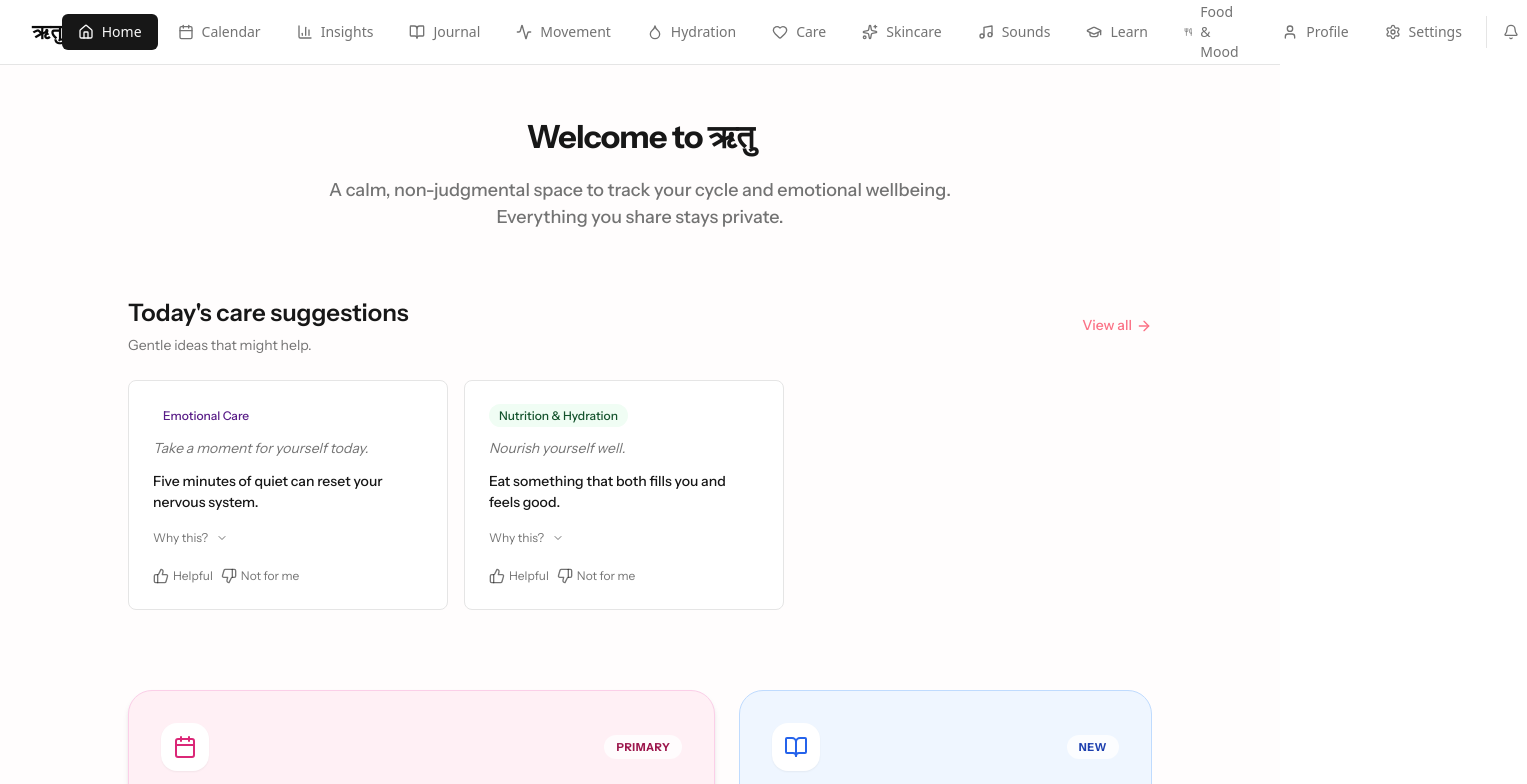
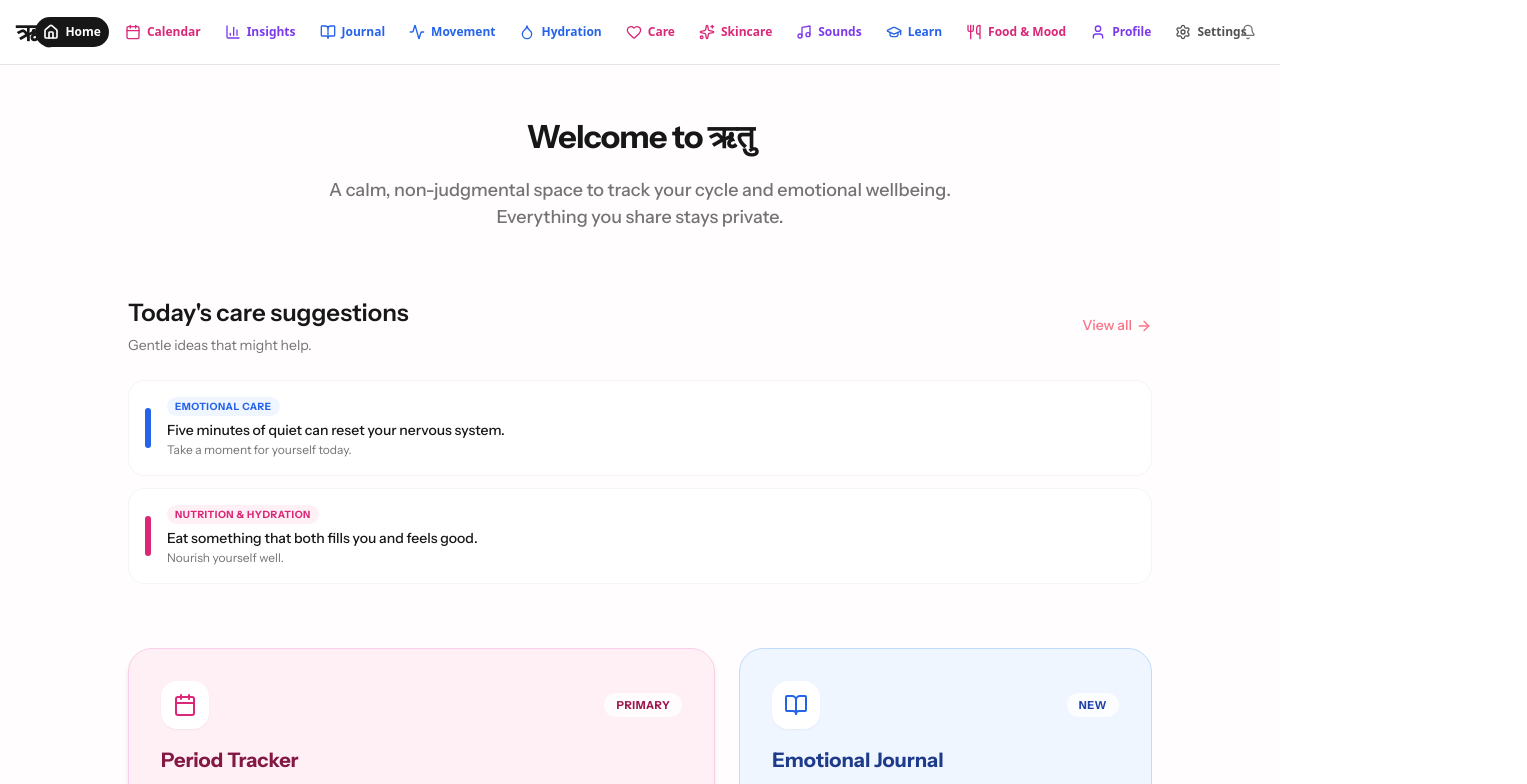
Before and after one commit to mishreesanura/period-tracking-webapp, a Next.js app: page / in a window 1280 px wide. Shown: the top 784 px of the page, 1527 px wide, since content can reach past the window. Built offline with nearby package versions, Linux system fonts and the light colour scheme.

Commit message:
home page colours added

```diff
--- a/components/care-suggestion-card.tsx
+++ b/components/care-suggestion-card.tsx
@@ -9,12 +9,14 @@ interface CareSuggestionCardProps {
   suggestion: CareSuggestion
   onFeedback?: (feedback: CareFeedback) => void
   compact?: boolean
+  variant?: 'card' | 'notification'
 }
 
 export function CareSuggestionCard({
   suggestion,
   onFeedback,
   compact = false,
+  variant = 'card',
 }: CareSuggestionCardProps) {
   const [expanded, setExpanded] = useState(false)
   const [feedback, setFeedback] = useState<boolean | null>(null)
@@ -22,31 +24,126 @@ export function CareSuggestionCard({
     'not-relevant' | 'too-basic' | 'dont-want-category' | null
   >(null)
 
-  const categoryColor = getCategoryColor(suggestion.category)
   const categoryLabel = getCategoryLabel(suggestion.category)
+
+  // Map categories to feature feature themes (Pink, Blue, Violet)
+  const getThemeColors = (category: string) => {
+    switch (category) {
+      case 'nutrition': // Feature: Food & Mood (Pink)
+        return {
+          bg: 'bg-[#FFF0F5]',
+          text: 'text-[#DB2777]',
+          dot: 'bg-[#DB2777]',
+          badge: 'bg-[#FFF0F5] text-[#DB2777]'
+        }
+      case 'physical-care': // Feature: Movement (Blue)
+         return {
+          bg: 'bg-[#EFF6FF]',
+          text: 'text-[#2563EB]',
+          dot: 'bg-[#2563EB]',
+          badge: 'bg-[#EFF6FF] text-[#2563EB]'
+        }
+      case 'rest': // Feature: Sounds (Violet)
+        return {
+          bg: 'bg-[#F5F3FF]',
+          text: 'text-[#7C3AED]',
+          dot: 'bg-[#7C3AED]',
+          badge: 'bg-[#F5F3FF] text-[#7C3AED]'
+        }
+      case 'emotional-care': // Feature: Journal (Blue)
+      case 'mental-checkin':
+        return {
+          bg: 'bg-[#EFF6FF]',
+          text: 'text-[#2563EB]',
+          dot: 'bg-[#2563EB]',
+          badge: 'bg-[#EFF6FF] text-[#2563EB]'
+        }
+      default:
+        return {
+          bg: 'bg-neutral-50',
+          text: 'text-neutral-900',
+          dot: 'bg-neutral-400',
+          badge: 'bg-neutral-100 text-neutral-600'
+        }
+    }
+  }
+
+  const theme = getThemeColors(suggestion.category)
 
   const handleFeedback = (helpful: boolean) => {
     setFeedback(helpful)
-    if (helpful) {
-      onFeedback?.({
+    if (onFeedback) {
+      onFeedback({
         suggestionId: suggestion.id,
-        helpful: true,
+        helpful: helpful,
       })
     }
   }
 
-  const handleNegativeFeedback = (
-    reason: 'not-relevant' | 'too-basic' | 'dont-want-category',
-  ) => {
+  const handleNegativeFeedback = (reason: 'not-relevant' | 'too-basic' | 'dont-want-category') => {
     setFeedbackReason(reason)
-    onFeedback?.({
-      suggestionId: suggestion.id,
-      helpful: false,
-      reason,
-    })
-    setFeedback(false)
+    if (onFeedback) {
+      onFeedback({
+        suggestionId: suggestion.id,
+        helpful: false,
+        reason,
+      })
+    }
   }
 
+  // --- NOTIFICATION VARIANT ---
+  if (variant === 'notification') {
+    if (feedback === false && feedbackReason) return null; // Hide completely if dismissed
+
+    return (
+      <div className="group relative flex items-center justify-between p-4 rounded-2xl border border-neutral-100 bg-white transition-all hover:bg-neutral-50/80 hover:shadow-sm">
+        <div className="flex items-center gap-4 flex-1 min-w-0">
+          {/* Badge Dot */}
+           <div className={`flex-shrink-0 w-1.5 h-10 rounded-full ${theme.dot}`} />
+
+           <div className="flex-1 min-w-0">
+             <div className="flex items-center gap-3 mb-1">
+               <span className={`text-[10px] font-bold uppercase tracking-wider px-2 py-0.5 rounded-full ${theme.badge}`}>
+                 {categoryLabel}
+               </span>
+             </div>
+             <p className="text-[14px] font-medium text-neutral-900 truncate">
+                {suggestion.suggestion}
+             </p>
+             <p className="text-[12px] text-neutral-500 truncate pr-4">
+               {suggestion.empathy}
+             </p>
+           </div>
+        </div>
+
+        {/* Actions */}
+        <div className="flex items-center gap-1 pl-2 opacity-0 group-hover:opacity-100 transition-opacity">
+           {feedback === true ? (
+             <span className={`text-xs font-medium px-2 py-1 rounded-full ${theme.badge}`}>Saved</span>
+           ) : (
+             <>
+              <button
+                onClick={() => handleFeedback(true)}
+                className="p-2 rounded-full hover:bg-neutral-100 text-neutral-400 hover:text-green-600 transition-colors"
+                title="Helpful"
+              >
+                <ThumbsUp className="h-4 w-4" />
+              </button>
+              <button
+                onClick={() => handleFeedback(false)}
+                className="p-2 rounded-full hover:bg-neutral-100 text-neutral-400 hover:text-red-500 transition-colors"
+                title="Not for me"
+              >
+                 <ChevronDown className="h-4 w-4 rotate-45" />
+              </button>
+             </>
+           )}
+        </div>
+      </div>
+    )
+  }
+
+  // --- CARD VARIANT (Default) ---
   if (feedback === false && feedbackReason) {
     return (
       <div
@@ -62,7 +159,7 @@ export function CareSuggestionCard({
             setFeedback(null)
             setFeedbackReason(null)
           }}
-          className="text-[12px] text-brand-pink hover:underline"
+          className={`text-[12px] hover:underline ${theme.text}`}
         >
           Show suggestion
         </button>
@@ -79,7 +176,7 @@ export function CareSuggestionCard({
       {/* Category badge */}
       <div className="mb-3 inline-block">
         <span
-          className={`px-2.5 py-1 rounded-full text-[12px] font-medium ${categoryColor}`}
+          className={`px-2.5 py-1 rounded-full text-[12px] font-medium ${theme.badge}`}
         >
           {categoryLabel}
         </span>
--- a/components/home-care-suggestions.tsx
+++ b/components/home-care-suggestions.tsx
@@ -51,21 +51,15 @@ export function HomeCareSuggestions() {
         </Link>
       </div>
 
-      {/* Horizontal scroll container */}
-      <div className="overflow-x-auto pb-4 -mx-4 px-4 sm:-mx-6 sm:px-6 lg:-mx-8 lg:px-8">
-        <div className="flex gap-4 min-w-min">
-          {suggestions.map((suggestion) => (
-            <div
+      {/* Vertical notification list */}
+      <div className="flex flex-col gap-3">
+        {suggestions.map((suggestion) => (
+            <CareSuggestionCard
               key={suggestion.id}
-              className="w-80 flex-shrink-0"
-            >
-              <CareSuggestionCard
-                suggestion={suggestion}
-                compact={true}
-              />
-            </div>
-          ))}
-        </div>
+              suggestion={suggestion}
+              variant="notification"
+            />
+        ))}
       </div>
     </section>
   )
--- a/components/main-navigation.tsx
+++ b/components/main-navigation.tsx
@@ -15,54 +15,73 @@ export function MainNavigation() {
   }
 
   const navItems = [
-    { label: 'Home', href: '/', icon: Home },
-    { label: 'Calendar', href: '/calendar', icon: Calendar },
-    { label: 'Insights', href: '/insights', icon: BarChart3 },
-    { label: 'Journal', href: '/journal', icon: BookOpen },
-    { label: 'Movement', href: '/movement', icon: Activity },
-    { label: 'Hydration', href: '/hydration', icon: Droplet },
-    { label: 'Care', href: '/care', icon: Heart },
-    { label: 'Skincare', href: '/skincare', icon: Sparkles },
-    { label: 'Sounds', href: '/sounds', icon: Music },
-    { label: 'Learn', href: '/learn', icon: GraduationCap },
-    { label: 'Food & Mood', href: '/nutrition', icon: Utensils },
-    { label: 'Profile', href: '/profile', icon: User },
-    { label: 'Settings', href: '/settings', icon: Settings },
+    { label: 'Home', href: '/', icon: Home, theme: 'neutral' },
+    { label: 'Calendar', href: '/calendar', icon: Calendar, theme: 'pink' },
+    { label: 'Insights', href: '/insights', icon: BarChart3, theme: 'violet' },
+    { label: 'Journal', href: '/journal', icon: BookOpen, theme: 'blue' },
+    { label: 'Movement', href: '/movement', icon: Activity, theme: 'blue' },
+    { label: 'Hydration', href: '/hydration', icon: Droplet, theme: 'blue' },
+    { label: 'Care', href: '/care', icon: Heart, theme: 'pink' },
+    { label: 'Skincare', href: '/skincare', icon: Sparkles, theme: 'pink' },
+    { label: 'Sounds', href: '/sounds', icon: Music, theme: 'violet' },
+    { label: 'Learn', href: '/learn', icon: GraduationCap, theme: 'blue' },
+    { label: 'Food & Mood', href: '/nutrition', icon: Utensils, theme: 'pink' },
+    { label: 'Profile', href: '/profile', icon: User, theme: 'violet' },
+    { label: 'Settings', href: '/settings', icon: Settings, theme: 'neutral' },
   ]
 
+  const getThemeStyles = (theme: string, active: boolean) => {
+    // Colors when ACTIVE
+    const activeColors = {
+      pink: 'bg-[#FFF0F5] text-[#DB2777]',
+      violet: 'bg-[#F5F3FF] text-[#7C3AED]',
+      blue: 'bg-[#EFF6FF] text-[#2563EB]',
+      neutral: 'bg-neutral-900 text-white'
+    }
+
+    // Colors when INACTIVE (Text is always colored now)
+    const inactiveColors = {
+      pink: 'text-[#DB2777] hover:bg-[#FFF0F5]',
+      violet: 'text-[#7C3AED] hover:bg-[#F5F3FF]',
+      blue: 'text-[#2563EB] hover:bg-[#EFF6FF]',
+      neutral: 'text-neutral-600 hover:bg-neutral-100'
+    }
+
+    const themeKey = theme as keyof typeof activeColors || 'neutral'
+    return active ? activeColors[themeKey] : inactiveColors[themeKey]
+  }
+
   return (
-    <nav className="sticky top-0 z-50 border-b border-border bg-card/95 backdrop-blur supports-[backdrop-filter]:bg-card/60">
-      <div className="mx-auto max-w-7xl px-4 sm:px-6 lg:px-8">
-        <div className="flex h-16 items-center justify-between">
-          <div className="flex items-center">
-            <Link href="/" className="text-xl font-semibold text-foreground">
+    <nav className="sticky top-0 z-50 border-b border-border bg-white/95 backdrop-blur supports-[backdrop-filter]:bg-white/60">
+      <div className="w-full px-4">
+        <div className="flex h-16 items-center justify-between gap-4">
+          <div className="flex-shrink-0 flex items-center min-w-[50px]">
+            <Link href="/" className="text-2xl font-bold text-neutral-900 tracking-tight">
               ऋतु
             </Link>
           </div>
 
-          <div className="flex items-center gap-1">
+          <div className="flex flex-1 items-center justify-center gap-1 xl:gap-2 min-w-0">
             {navItems.map((item) => {
               const Icon = item.icon
               const active = isActive(item.href)
+              const styles = getThemeStyles(item.theme, active)
 
               return (
                 <Link
                   key={item.href}
                   href={item.href}
-                  className={`flex items-center gap-2 px-4 py-2 text-sm font-medium rounded-md transition-colors ${
-                    active
-                      ? 'bg-primary text-primary-foreground'
-                      : 'text-muted-foreground hover:text-foreground hover:bg-muted'
-                  }`}
+                  className={`flex items-center gap-1.5 px-2 py-1.5 text-[12px] font-bold rounded-full transition-all duration-200 ${styles}`}
                 >
-                  <Icon className="h-4 w-4" />
-                  <span className="hidden sm:inline">{item.label}</span>
+                  <Icon className={`h-4 w-4 ${active ? 'stroke-[2.5px]' : 'stroke-[2px]'}`} />
+                  <span className="whitespace-nowrap">{item.label}</span>
                 </Link>
               )
             })}
-            <div className="ml-1 border-l border-border pl-2">
-              <NotificationBell />
-            </div>
+          </div>
+
+          <div className="flex-shrink-0 flex items-center justify-end min-w-[40px]">
+            <NotificationBell />
           </div>
         </div>
       </div>
```
